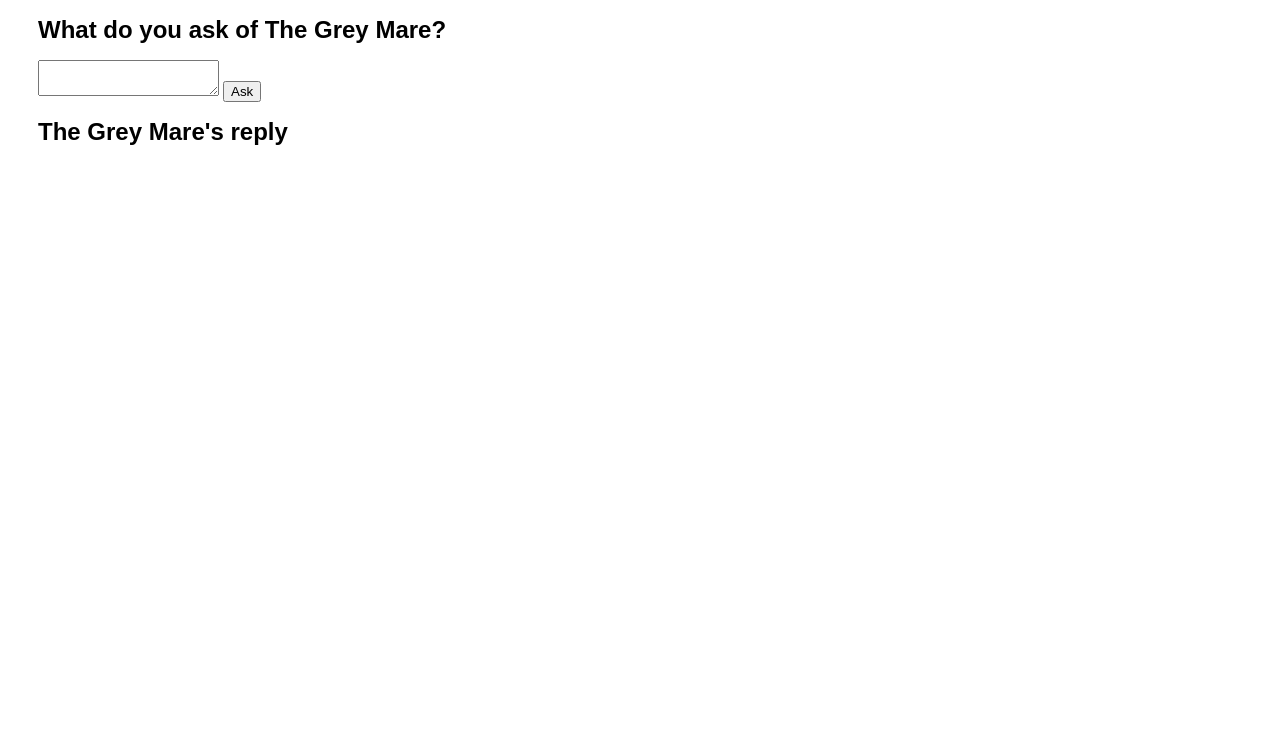
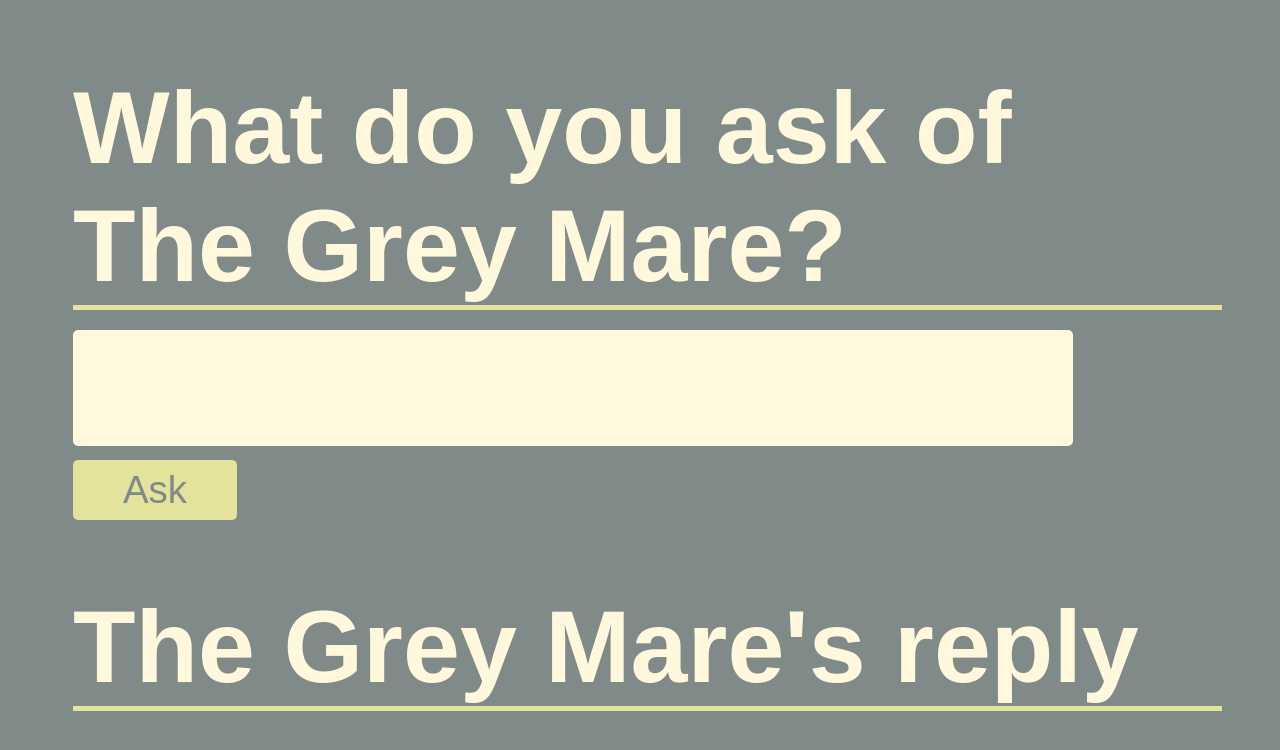
Before and after one commit to sunloafer/minimal-open-express-main, a website: page public/index.html in a window 1280 px wide. Drawn offline with Linux system fonts and the light colour scheme.

Commit message:
Update styles.css

```diff
--- a/public/styles.css
+++ b/public/styles.css
@@ -1,21 +1,71 @@
 h1 {
   font-family: Arial, Helvetica, sans-serif;
-  font-size: x-large;
-  margin-left: 30px;
-}
-h2 {
-  font-family:Arial, Helvetica, sans-serif;
-  font-size: larger;
-  margin-left: 30px;
+  font-size: 8vw;
+  color: 	#FFF8DC;
+  border-bottom: solid;
+  border-bottom-color: #e3e39c;
+  border-width: 4pt;
+  margin-left: 65px;
+  margin-right: 50px;
+  margin-bottom: 20px;
 }
 p {
-  font-family: 'Courier New', Courier, monospace;
-  font-size: medium;
-  margin-left: 30px;
+  font-family: Arial, Helvetica, sans-serif;
+  font-size: 3vw;
+  color: 	#FFF8DC;
+  margin-left: 65px;
+  margin-right: 50px;
 }
 textarea {
-  margin-left: 30px;
+  font-size: 3vw;
+  font-family: Arial, Helvetica, sans-serif;
+  color:#808a88;
+  margin-left: 65px;
+  margin-right: 50px;
+  width: 75%;
+  padding: 12px 24px;
+  resize: none;
+  background-color: #FFF8DC;
+  border: 2px solid #FFF8DC;
+  border-radius: 5px;
 }
 div {
+  margin-left: 65px;
+  margin-right: 50px;
+}
+body {
+  background-color: #808a88;
+}
+#response {
+  font-family: Arial, Helvetica, sans-serif;
+  font-size: 3vw;
+  color: 	#FFF8DC;
+  padding-top: 15px;
+  padding-bottom: 15px;
+}
+button {
+  border: 1px;
+  font-size: 3vw;
+  text-align: center;
+  color: #808a88;
+  padding: 8px 50px;
+  display: inline-flex;
+  cursor: pointer;
+  margin-left: 65px;
+  margin-top: 10px;
+  background-color: #e3e39c;
+  border-radius: 5px;
+}
+.button2 {
+  border: 1px;
+  font-size: 3vw;
+  text-align: center;
+  color: #808a88;
+  padding: 8px 50px;
+  display: inline-flex;
+  cursor: pointer;
   margin-left: 30px;
+  margin-top: 10px;
+  background-color: #e3e39c;
+  border-radius: 5px;
 }
```
